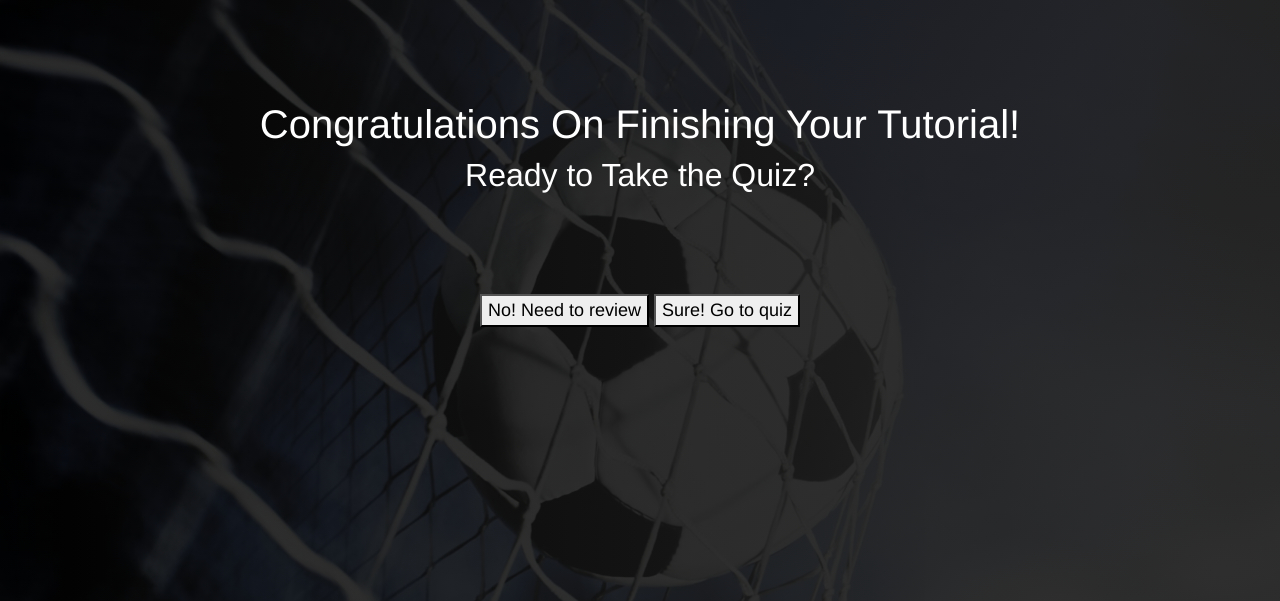
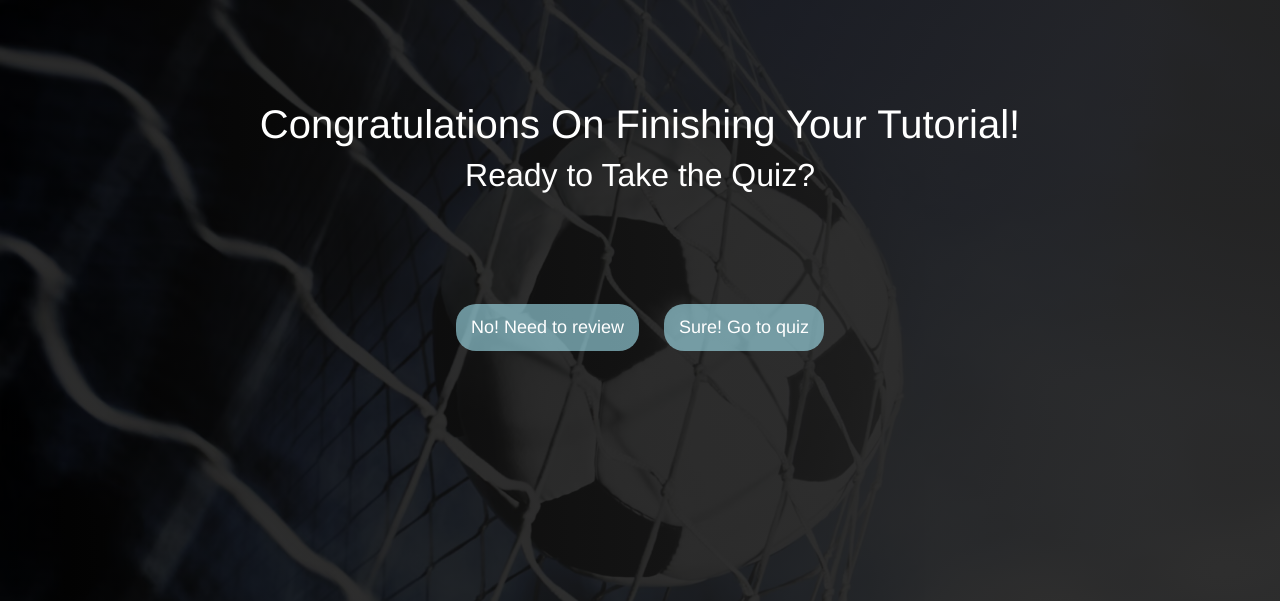
Before and after one commit to zackhuiiiii/Soccer-Referee-Tutorial, a Flask app: page /finishtutorial in a window 1280 px wide. Shown: the top 601 px of the page. Run offline with Flask 2, Linux system fonts and the light colour scheme; some libraries are stand-ins or nearby versions.

Commit message:
change of some buttons

```diff
--- a/static/main.css
+++ b/static/main.css
@@ -1,3 +1,7 @@
+:root {
+  --theme_blue: rgba(172, 241, 255, 0.567);
+  --theme_blue_dark: rgba(140, 202, 214, 0.567);
+}
 
 body{
     background: url(background.jpg); /* fallback */
@@ -66,6 +70,21 @@ body{
     border-radius: 4px;
     font-size: 19px;
 }
+.page_btn{
+  background-color: var(--theme_blue);
+  color: white;
+  border-radius: 20px;
+  border: none;
+  text-decoration: none;
+  padding: 10px 15px;
+  margin: 10px;
+}
+.page_btn:hover{
+  background-color: var(--theme_blue_dark);
+  text-decoration: none;
+  color: white;
+  cursor: pointer;
+}
 
 @font-face {
   font-family: 'title-font';
--- a/static/quiz.js
+++ b/static/quiz.js
@@ -74,7 +74,7 @@ function question_content(){
 function quiz_button(){
     // generate submit and answer status
     console.log(q_status);
-    $("#submit_button").append('<button type="button" onClick="Submit()" class="btn btn-info">Submit</button>')
+    $("#submit_button").append('<button type="button" onClick="Submit()" class="page_btn">Submit</button>')
 
     $("#quiz_action_button").append(`<h4> Quiz Status</h4>`)
     for(let quiz in q_status){
--- a/templates/finishtutorial.html
+++ b/templates/finishtutorial.html
@@ -3,6 +3,7 @@
 <head>
     <meta charset="utf-8" />
     <title>Soccer Referee Tutorial</title>
+    <link rel="icon" type="image/x-icon" href="{{ url_for('static', filename='web-icon.png')}}">
 
     <!-- JQuery -->
     <script src=https://code.jquery.com/jquery-3.3.1.min.js crossorigin="anonymous"></script>
@@ -25,8 +26,8 @@
             <h2>Ready to Take the Quiz?</h2>
         </div>
         <div class="choice_button">
-            <button onclick="window.location='/learn/handSignal'"> No! Need to review</button>
-            <button onclick="window.location='/quiz/1'"> Sure! Go to quiz </button>
+            <button onclick="window.location='/learn/handSignal'" class="page_btn"> No! Need to review</button>
+            <button onclick="window.location='/quiz/1'" class="page_btn"> Sure! Go to quiz </button>
         </div>
     </div>
 
--- a/templates/homepage.html
+++ b/templates/homepage.html
@@ -30,7 +30,7 @@
             <p>This tutorial focuses on the objective rules, understanding finer aspects requires more experience</p>
         </div>
         <div class="choice_button">
-            <button onclick="window.location='/learn/handSignal'"> Start Learning! </button>
+            <button onclick="window.location='/learn/handSignal'" class="page_btn"> Start Learning! </button>
         </div>
     </div>
 
--- a/templates/quiz_final.html
+++ b/templates/quiz_final.html
@@ -12,7 +12,7 @@
         <h3>{{message}}</h3>
     </div>
     <div class="choice_button">
-        <button onclick="window.location='/'">Restart the tutorial</button>
+        <button onclick="window.location='/'"  class="page_btn">Restart the tutorial</button>
     </div>
 </div>
 
```
Also changed, not shown: static/learn.css (+2 -19 lines).
